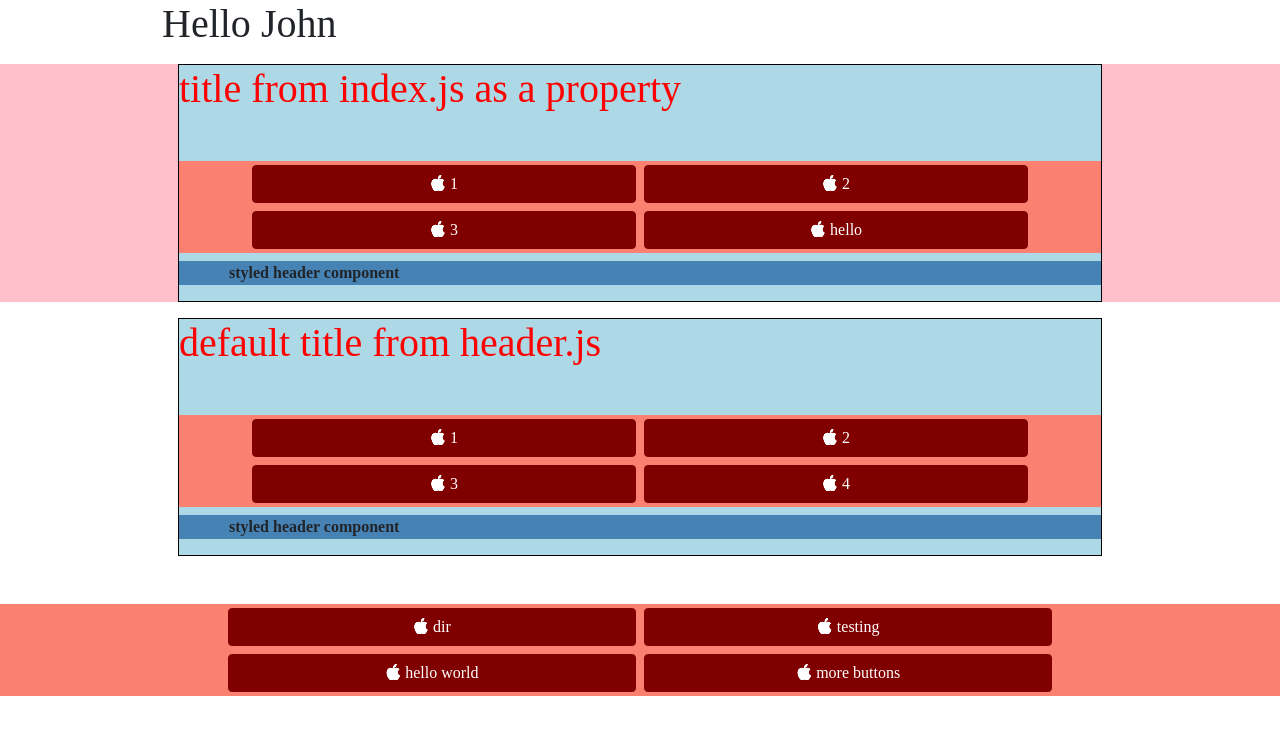
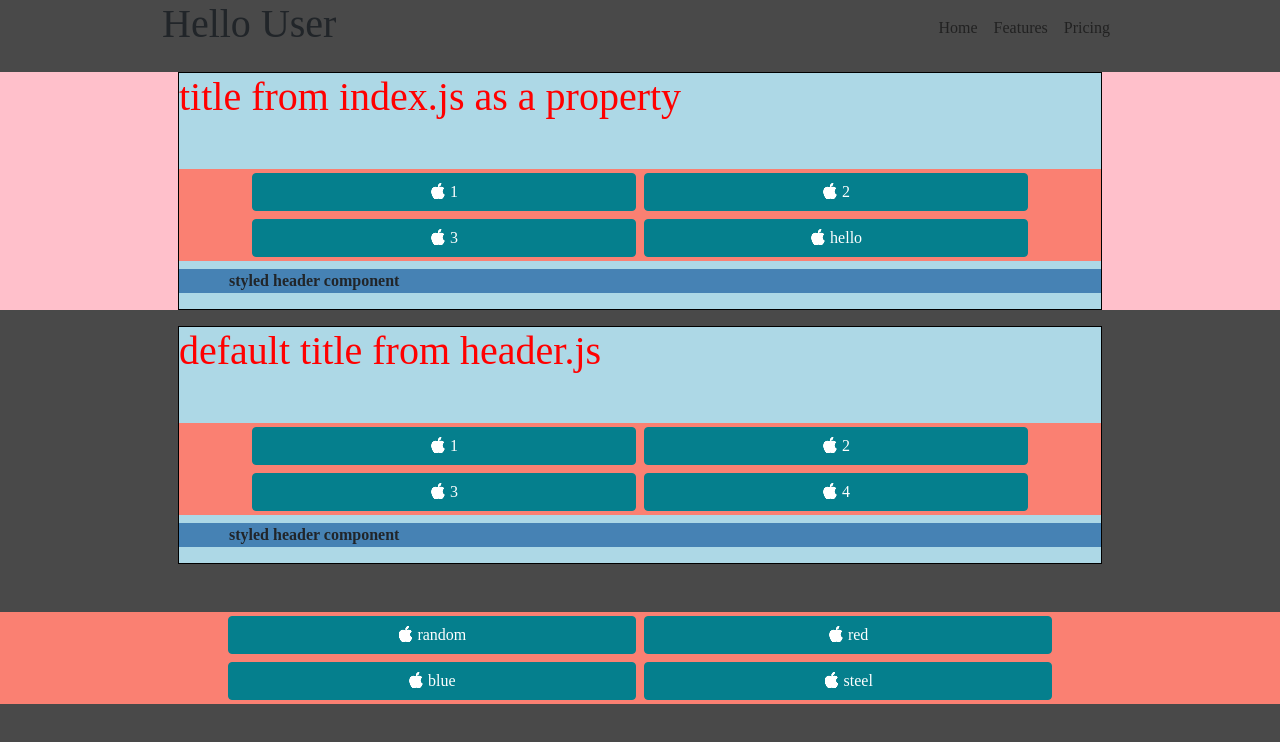
Before and after one commit to nologos/CODESAMPLES, a React (Create React App) app in the folder WEB/TASK2/tasktwo/: page / in a window 1280 px wide. Shown: the top 742 px of the page. Built offline with nearby package versions, Linux system fonts and the light colour scheme.

Commit message:
React.js is fun

```diff
--- a/WEB/TASK2/tasktwo/src/components/App.js
+++ b/WEB/TASK2/tasktwo/src/components/App.js
@@ -1,10 +1,28 @@
-import Header from "./Header";
+function App() {
+  const name = "User";
+  return (
+      <div className="container d-flex justify-content-between">
+        <h1>Hello {name}</h1>
 
-function App() {
-  const name = "John";
-  return (
-      <div className="container">
-        <h1>Hello {name}</h1>
+        <nav className="navbar navbar-expand-lg navbar-light">
+          <a className="navbar-brand" href="#"></a>
+          <button className="navbar-toggler" type="button" data-toggle="collapse" data-target="#navbarNav" aria-controls="navbarNav" aria-expanded="false" aria-label="Toggle navigation">
+            <span className="navbar-toggler-icon"></span>
+          </button>
+          <div className="collapse navbar-collapse" id="navbarNav">
+            <ul className="navbar-nav">
+              <li className="nav-item">
+                <a className="nav-link" href="#">Home </a>
+              </li>
+              <li className="nav-item">
+                <a className="nav-link" href="#">Features</a>
+              </li>
+              <li className="nav-item">
+                <a className="nav-link" href="#">Pricing</a>
+              </li>
+            </ul>
+          </div>
+        </nav>
       </div>
   );
 }
--- a/WEB/TASK2/tasktwo/src/components/Button.js
+++ b/WEB/TASK2/tasktwo/src/components/Button.js
@@ -6,15 +6,100 @@ const getRandomColor = () => {
     const randomIndex = Math.floor(Math.random() * colors.length)
     return colors[randomIndex]
 }
-const getButtonStyle = () => {
-    const colors = ['btn-light', 'btn-dark']
-    const randomIndex = Math.floor(Math.random() * colors.length)
-    return colors[randomIndex]
+
+const getButtonStyle = (color) => {
+    // if color is light, use white text, else use black text
+    const colortest = isLight(color)
+    // if true return btn-light, else return btn-dark
+    console.log(colortest + " if true will be black")
+    return colortest ? 'btn-dark' : 'btn-light'
 }
 
+const convertToRGB = (color) => {
+    const colors = {
+        'cyan': '0,255,255',
+        'magenta': '255,0,255',
+        'yellow': '255,255,0',
+        'green': '0,255,0',
+        'red': '255,0,0',
+        'blue': '0,0,255',
+        'orange': '255,165,0',
+        'purple': '128,0,128',
+        'pink': '255,192,203',
+        'brow': '222,184,135',
+        'grey': '128,128,128',
+        'brown': '165,42,42',
+        'indigo': '75,0,130',
+        'teal': '0,128,128',
+        'lime': '0,255,0',
+        'lavender': '230,230,250',
+        'maroon': '128,0,0',
+        'navy': '0,0,128',
+        'olive': '128,128,0',
+        'puce': '204,102,102',
+        'salmon': '250,128,114',
+        'silver': '192,192,192',
+        'tan': '210,180,140',
+        'beige': '245,245,220',
+        'coral': '255,127,80',
+        'gold': '255,215,0',
+        'khaki': '240,230,140',
+        'mauve': '224,176,255',
+        'turquoise': '64,224,208',
+        'violet': '238,130,238',
+
+
+    }
+    return colors[color]
+}
+
+function invertColor(rgbcolor) {
+// split the color into rgb components
+    const rgb = rgbcolor.split(',')
+    const r = parseInt(rgb[0])
+    const g = parseInt(rgb[1])
+    const b = parseInt(rgb[2])
+
+    // subtract each from 255 individually to get the inverse
+    const ir = 255 - r
+    const ig = 255 - g
+    const ib = 255 - b
+
+     // convert to double digit hex add 0s if necessary
+    const rHex = ir.toString(16).length === 1 ? `0${ir.toString(16)}` : ir.toString(16)
+    const gHex = ig.toString(16).length === 1 ? `0${ig.toString(16)}` : ig.toString(16)
+    const bHex = ib.toString(16).length === 1 ? `0${ib.toString(16)}` : ib.toString(16)
+    // return the hex color
+    return `#${rHex}${gHex}${bHex}`
+
+}
+
+// test if color light or dark
+const isLight = (color) => {
+    const rgb = convertToRGB(color)
+    const rgbArray = rgb.split(',')
+    const r = parseInt(rgbArray[0])
+    const g = parseInt(rgbArray[1])
+    const b = parseInt(rgbArray[2])
+    const brightness = (r * 299 + g * 587 + b * 114) / 1000
+    return brightness > 125
+}
+
+
+
+
+
 const color = getRandomColor()
+// const color = "red"
 const btncolor = getRandomColor()
-const buttonclass = getButtonStyle()
+const buttonclass = getButtonStyle(color)
+console.log(color)
+const rgbcolor = convertToRGB(color)
+console.log(rgbcolor)
+const oppositecolor = invertColor(rgbcolor)
+console.log(oppositecolor)
+
+
 
 
 
@@ -36,8 +121,8 @@ const button = ({one,two,three,four}) => {
 }
 
 const btnstyle = {
-    backgroundColor: btncolor,
-    borderColor: btncolor,
+    backgroundColor: oppositecolor,
+    borderColor: oppositecolor,
 }
 
 
--- a/WEB/TASK2/tasktwo/src/components/Header.js
+++ b/WEB/TASK2/tasktwo/src/components/Header.js
@@ -32,7 +32,6 @@ const headingStyle = {
 }
 
 const hcontainer = {
-  // margin botom 5px
   margin: "1em",
   border: "1px solid black",
   backgroundColor: "lightblue",
--- a/WEB/TASK2/tasktwo/src/index.css
+++ b/WEB/TASK2/tasktwo/src/index.css
@@ -10,6 +10,7 @@ body {
   font-family: 'Comic Sans', cursive;
   -webkit-font-smoothing: antialiased;
   -moz-osx-font-smoothing: grayscale;
+  background-color: rgba(0, 0, 0, 0.712);
 }
 
 
@@ -23,4 +24,5 @@ body {
 
 .btn{
   min-width: 10rem;
+  background-color: #f5f5f5;
 }
--- a/WEB/TASK2/tasktwo/src/index.js
+++ b/WEB/TASK2/tasktwo/src/index.js
@@ -11,18 +11,13 @@ root.render(
   <React.StrictMode>
     <App />
     <div style={{backgroundColor:"pink"}}>
-      <Header title="title from index.js as a property"button1="hello"></Header>
+      <Header title="title from index.js as a property" button1="hello"></Header>
     </div>
     <Header />
-    <Button one="dir" two="testing" three="hello world" four="more buttons"
+    <Button one="random" two="red" three="blue" four="steel"
     />
 
   </React.StrictMode>
 );
 
-
-
-// If you want to start measuring performance in your app, pass a function
-// to log results (for example: reportWebVitals(console.log))
-// or send to an analytics endpoint. Learn more: https://bit.ly/CRA-vitals
 reportWebVitals();
```
